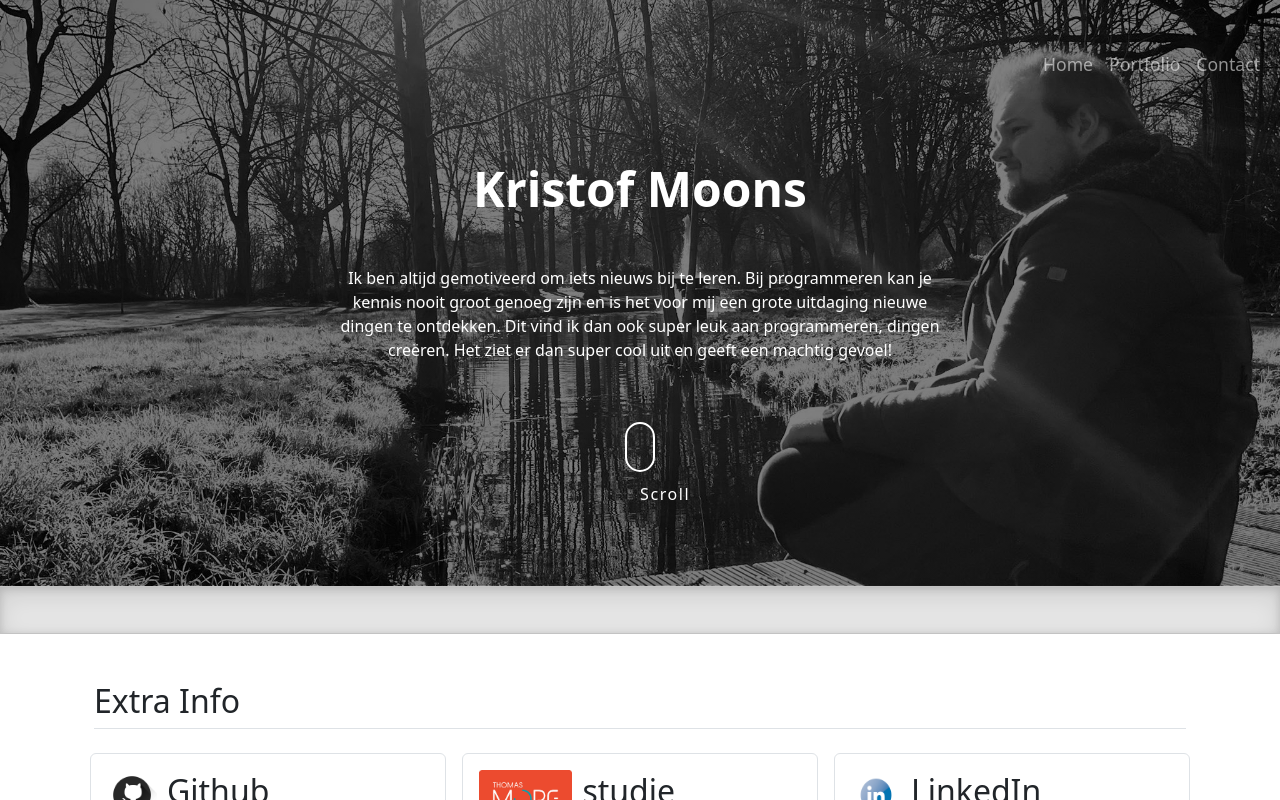
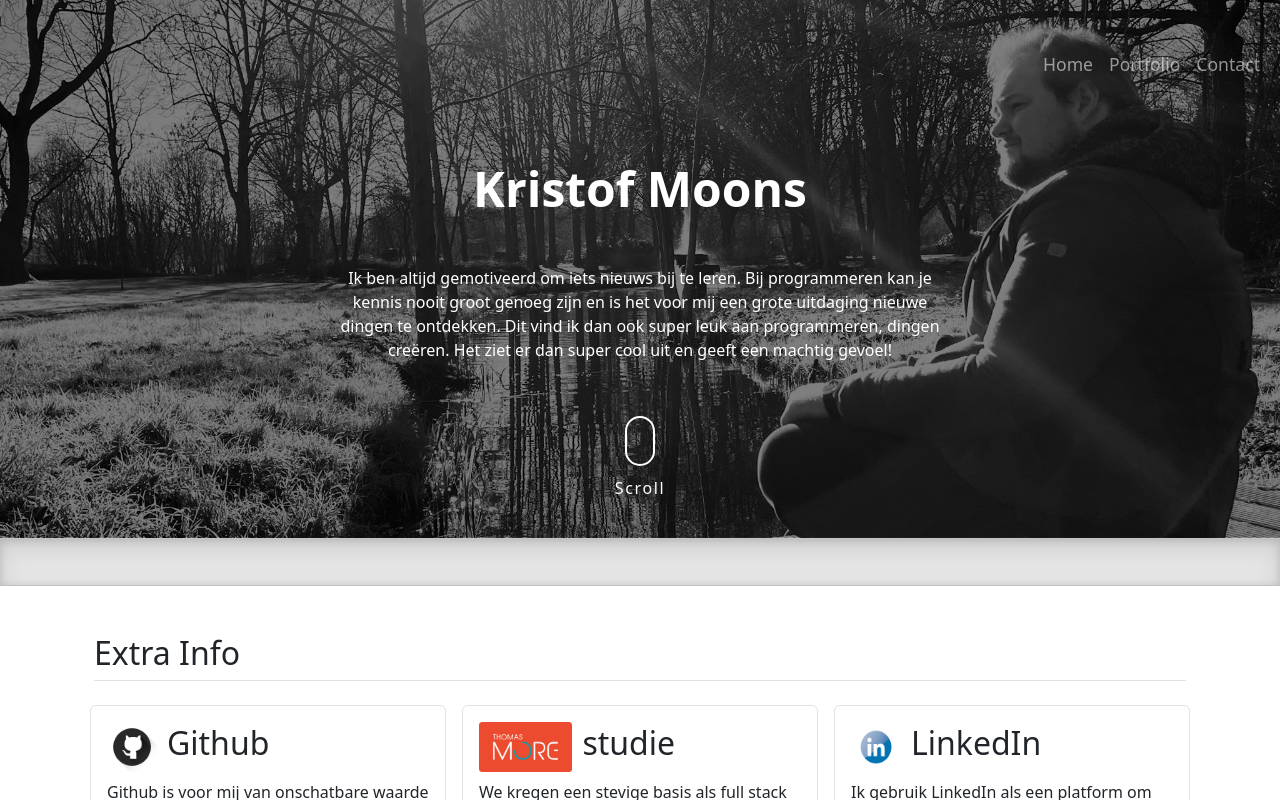
Before and after one commit to kristofmoons/porfolio, a React (Create React App) app: page /contact in a window 1280 px wide. Shown: the top 800 px of the page. Built offline with nearby package versions, Linux system fonts and the light colour scheme.

Commit message:
centered scroldown button

```diff
--- a/src/App.css
+++ b/src/App.css
@@ -66,7 +66,6 @@
   background-color: transparent;
   border: transparent;
   position: absolute;
-  left: 50%;
   z-index: 2;
   display: inline-block;
   transform: translate(0, -50%);
@@ -87,6 +86,7 @@
   top: 0;
   width: 30px;
   height: 50px;
+  left: 50%;
   margin-left: -15px;
   border: 2px solid #fff;
   border-radius: 50px;
--- a/src/pages/LandingPage.js
+++ b/src/pages/LandingPage.js
@@ -12,7 +12,7 @@
 
     return (
         <section id="ScrollDown" className="demo mt-5 pt-5 text-center">
-        <div className="d-flex justify-content-center pt-5  align-items-center">
+        <div className="d-flex justify-content-center">
             <button className="button" onClick={scroll}>
                 <span></span>
                 Scroll
```
